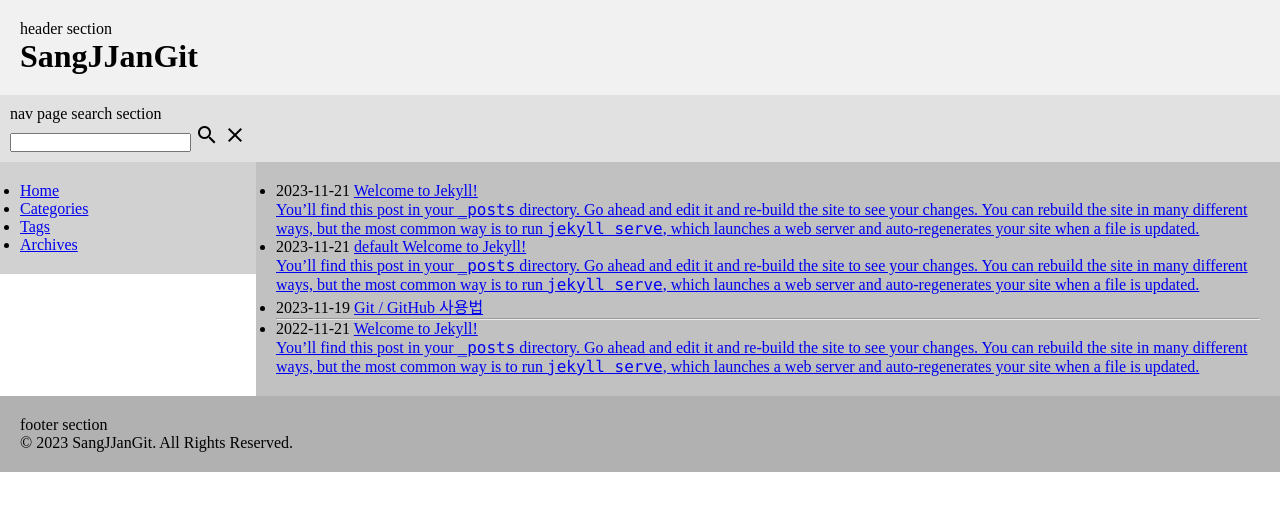
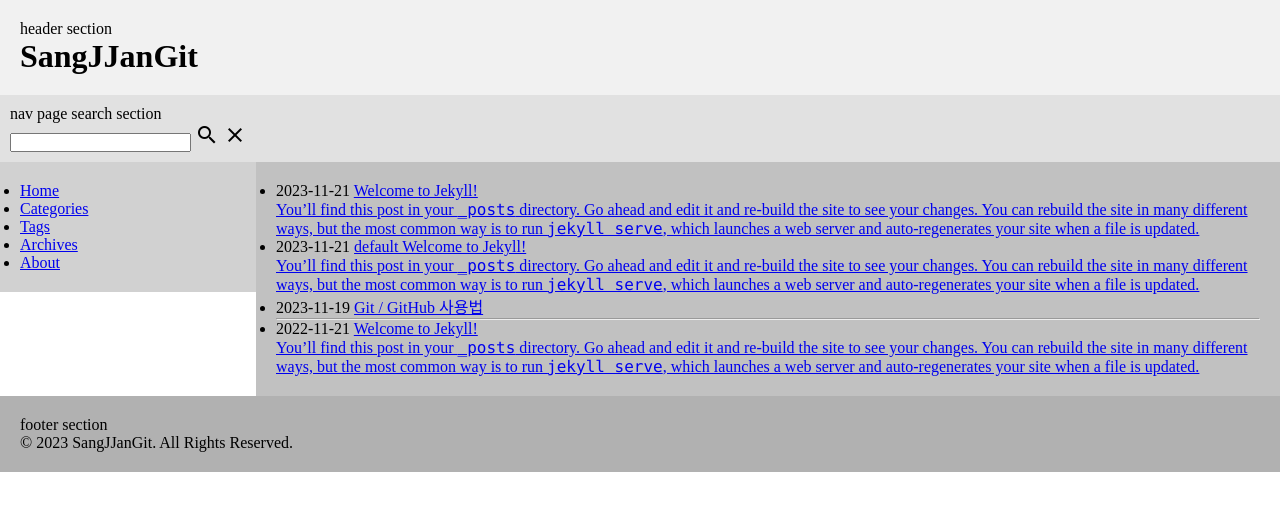
Before and after one commit to sangjjangit/sangjjangit.github.io, a Jekyll site: the page built from index.html, in a window 1280 px wide. Shown: the top 511 px of the page. Built offline with Jekyll 4.4.1, drawn with Linux system fonts in a browser that asks for light colours.

Commit message:
Update menu.yml

```diff
--- a/_data/menu.yml
+++ b/_data/menu.yml
@@ -6,3 +6,5 @@
   link: /tags/
 - name: Archives
   link: /archives/
+- name: About
+  link: /about/
```
